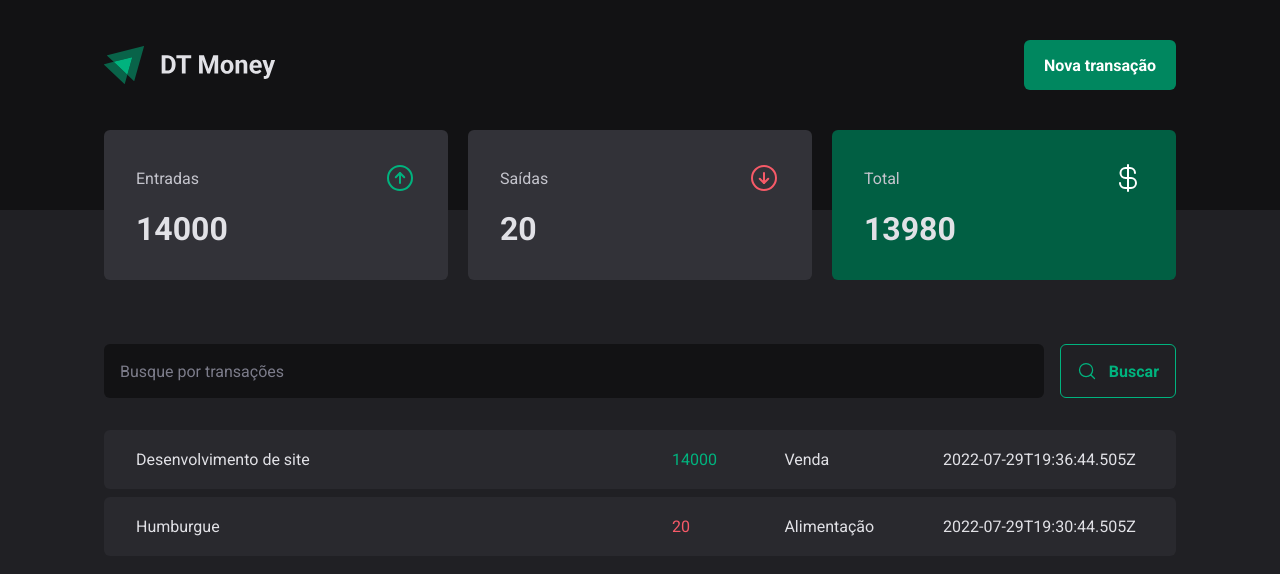
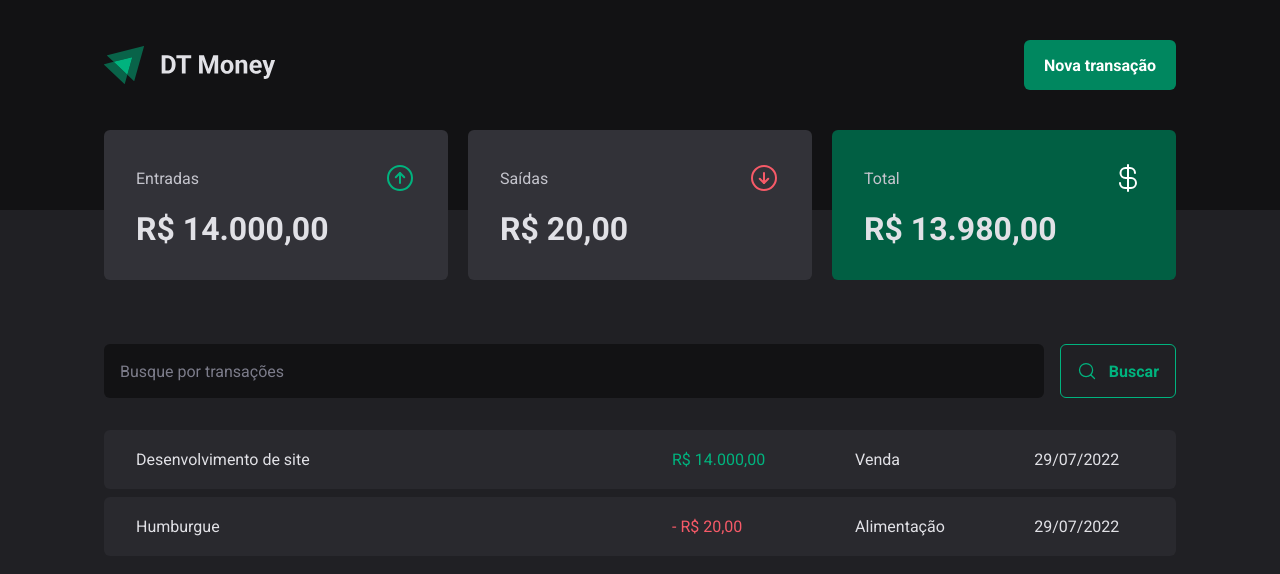
Before and after one commit to welissonmwse/dt-money, a React (Vite) app: page / in a window 1280 px wide. Shown: the top 574 px of the page. Built offline with nearby package versions, Linux system fonts and the light colour scheme; data requests are answered from the project's data file.

Commit message:
Conexão com a API - Formatando valores

```diff
--- a/src/components/Summary/index.tsx
+++ b/src/components/Summary/index.tsx
@@ -1,6 +1,7 @@
 import { ArrowCircleDown, ArrowCircleUp, CurrencyDollar } from 'phosphor-react'
 import { useContext } from 'react'
 import { TransactionsContext } from '../../contexts/TransactionsContext'
+import { priceFormatter } from '../../utils/formatter'
 import * as C from './styles'
 
 export function Summary(){
@@ -28,21 +29,21 @@
           <span>Entradas</span>
           <ArrowCircleUp size={32} color="#00b37e"/>
         </header>
-        <strong>{summary.income}</strong>
+        <strong>{priceFormatter.format(summary.income)}</strong>
       </C.SummaryCard>
       <C.SummaryCard>
         <header>
           <span>Saídas</span>
           <ArrowCircleDown size={32} color="#f75a68"/>
         </header>
-        <strong>{summary.outcome}</strong>
+        <strong>{priceFormatter.format(summary.outcome)}</strong>
       </C.SummaryCard>
       <C.SummaryCard variant="green-700">
         <header>
           <span>Total</span>
           <CurrencyDollar size={32} color="#fff"/>
         </header>
-        <strong>{summary.total}</strong>
+        <strong>{priceFormatter.format(summary.total)}</strong>
       </C.SummaryCard>
     </C.SummaryContainer>
   )
--- a/src/pages/Transactions/index.tsx
+++ b/src/pages/Transactions/index.tsx
@@ -3,6 +3,7 @@
 import { SearchForm } from "../../components/SearchForm";
 import { Summary } from "../../components/Summary";
 import { TransactionsContext } from "../../contexts/TransactionsContext";
+import { dateFormatter, priceFormatter } from "../../utils/formatter";
 
 import * as C from './styles'
 
@@ -24,11 +25,12 @@
                 <td>{transaction.description}</td>
                 <td>
                   <C.PriceHighlight variant={transaction.type}>
-                    {transaction.price}
+                    {transaction.type === 'outcome' && '- '}
+                    {priceFormatter.format(transaction.price)}
                   </C.PriceHighlight>
                 </td>
                 <td>{transaction.category}</td>
-                <td>{transaction.createdAt}</td>
+                <td>{dateFormatter.format(new Date(transaction.createdAt))}</td>
               </tr>
             ))}
           </tbody>
--- /dev/null
+++ b/src/utils/formatter.ts
@@ -0,0 +1,6 @@
+export const dateFormatter = new Intl.DateTimeFormat('pt-BR')
+
+export const priceFormatter = new Intl.NumberFormat('pt-BR', {
+  style: 'currency',
+  currency: 'BRL'
+})
```
